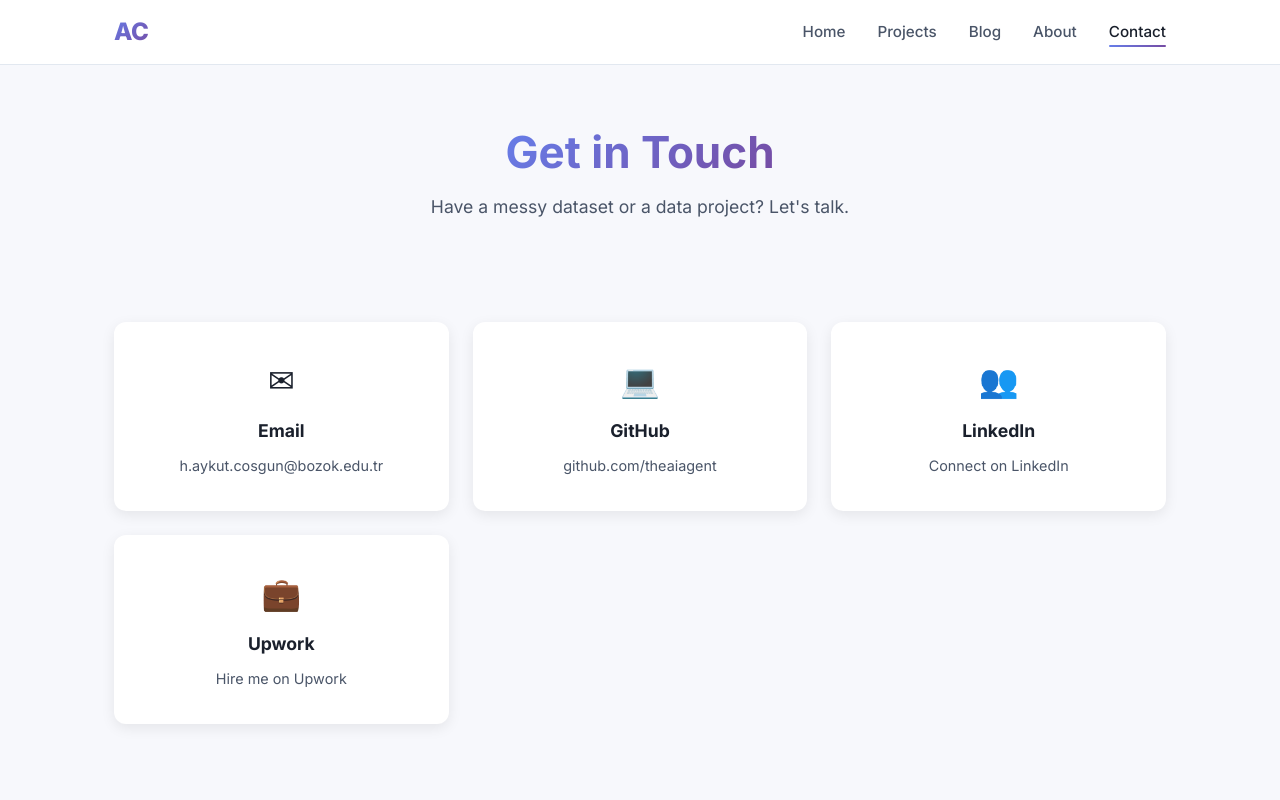
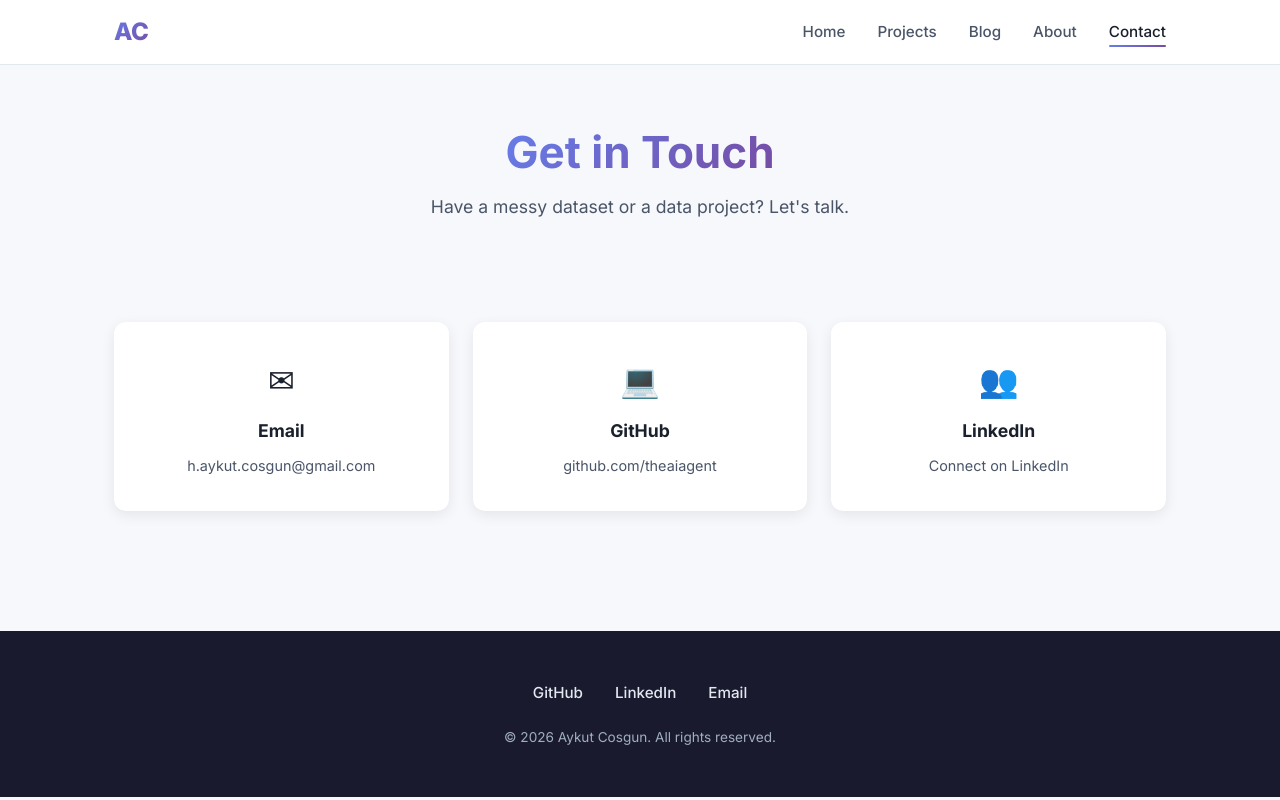
Before and after one commit to theaiagent/theaiagent.github.io, a plain HTML site: page contact.html in a window 1280 px wide. Shown: the top 800 px of the page. Drawn offline with Linux system fonts and the light colour scheme.

Commit message:
fix: update contact email to gmail

```diff
--- a/contact.html
+++ b/contact.html
@@ -42,10 +42,10 @@
   <section class="section">
     <div class="contact-links">
 
-      <a href="mailto:h.aykut.cosgun@bozok.edu.tr" class="contact-card">
+      <a href="mailto:h.aykut.cosgun@gmail.com" class="contact-card">
         <span class="icon">&#9993;</span>
         <h3>Email</h3>
-        <p>h.aykut.cosgun@bozok.edu.tr</p>
+        <p>h.aykut.cosgun@gmail.com</p>
       </a>
 
       <a href="https://github.com/theaiagent" target="_blank" rel="noopener" class="contact-card">
@@ -60,12 +60,6 @@
         <p>Connect on LinkedIn</p>
       </a>
 
-      <a href="#" class="contact-card">
-        <span class="icon">&#128188;</span>
-        <h3>Upwork</h3>
-        <p>Hire me on Upwork</p>
-      </a>
-
     </div>
   </section>
 
@@ -74,7 +68,7 @@
     <ul class="footer-links">
       <li><a href="https://github.com/theaiagent" target="_blank" rel="noopener">GitHub</a></li>
       <li><a href="#" target="_blank" rel="noopener">LinkedIn</a></li>
-      <li><a href="mailto:h.aykut.cosgun@bozok.edu.tr">Email</a></li>
+      <li><a href="mailto:h.aykut.cosgun@gmail.com">Email</a></li>
     </ul>
     <p class="footer-copy">&copy; 2026 Aykut Cosgun. All rights reserved.</p>
   </footer>
```
Also changed, not shown: about.html (+1 -1 lines), blog.html (+1 -1 lines), index.html (+1 -1 lines), posts/2026-02-23-ecommerce-data-cleaning.html (+1 -1 lines), projects.html (+1 -1 lines).
